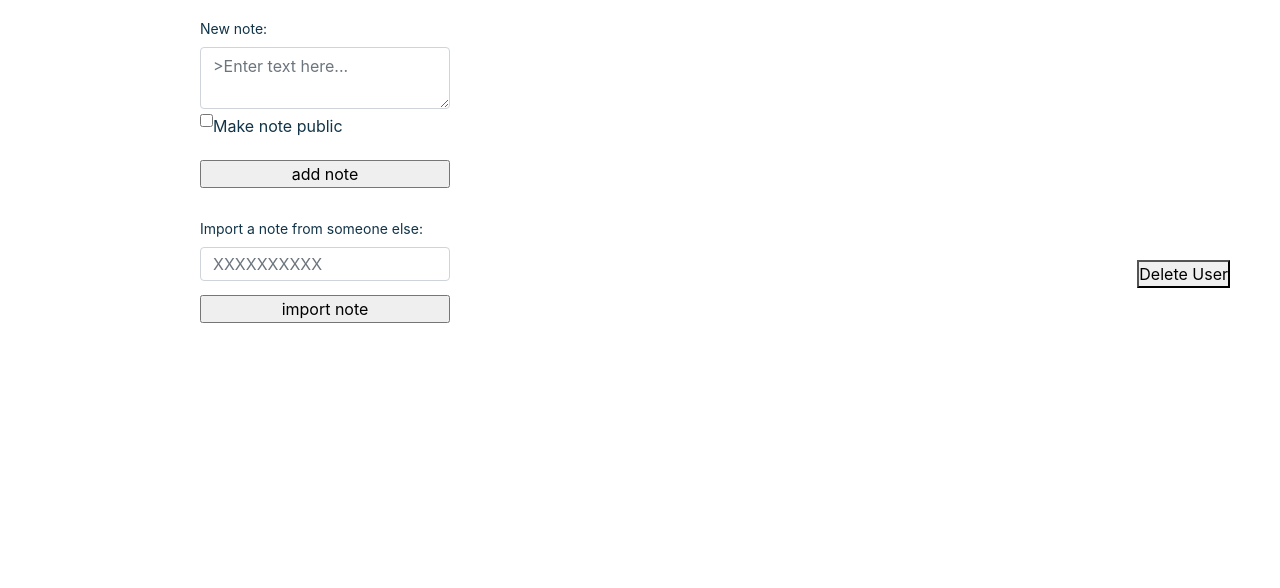
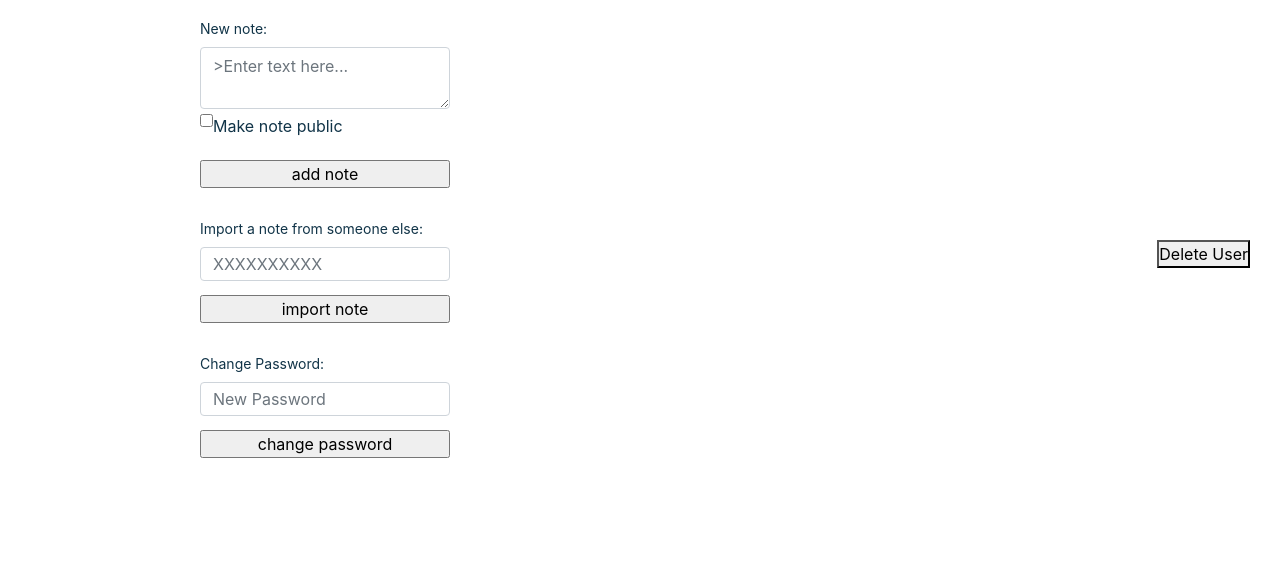
Before and after one commit to brycerkr/security-2, a Flask app: page /notes/ in a window 1280 px wide; the page is wider, and only the part inside the window is pictured. Shown: the part 482-1070 px from the top of that part. Before the commit the page ends 805 px from the top of that part, so only its background shows below. Run offline with Flask 3, Linux system fonts and the light colour scheme; the visitor is signed in with stand-in values (Sample User, id 1); data that the repository does not hold is empty; some libraries are stand-ins or nearby versions.

Commit message:
Added a change password function

```diff
--- a/app.py
+++ b/app.py
@@ -74,7 +74,7 @@ csrf = CSRFProtect(app)
 def set_csp_headers(response):
     response.headers["Content-Security-Policy"] = (
             "default-src 'self'; "
-            "script-src 'self' https://cdn.jsdelivr.net; "
+            f"script-src 'self' https://cdn.jsdelivr.net; 'nonce-{g.nonce}';"
             f"style-src 'self' https://fonts.googleapis.com 'nonce-{g.nonce}'; "
             "font-src 'self' https://fonts.gstatic.com; "
             "img-src 'self' data:;"
@@ -225,6 +225,12 @@ def register():
     if request.method == 'POST':
         username = request.form['username']
         password = request.form['password']
+        if (username == "" or password == ""):
+            usererror = "Please provide both username and password!"
+            errored = True
+        elif (len(username)>32 or len(password)>32):
+            usererror = "Username and password must be less than 32 characters!"
+            errored = True
         pw_hash = bcrypt.hashpw(password.encode('utf-8'), bcrypt.gensalt()).decode('utf-8')
         db = connect_db()
         c = db.cursor()
@@ -298,6 +304,24 @@ def delete_user():
     session.clear()
     return(redirect(url_for('index')))
 
+@app.route("/change_password", methods=["POST"])
+@login_required
+def change_password():
+    user_id = session['userid']
+    new_password = request.form['newpassword']
+    if new_password == "" or len(new_password)>32:
+        return(render_template('notes.html', passwordchangeerror="Password must be between 1 and 32 characters!"))
+    pw_hash = bcrypt.hashpw(new_password.encode('utf-8'), bcrypt.gensalt()).decode('utf-8')
+
+    db = connect_db()
+    c = db.cursor()
+    statement = "UPDATE users SET password = ? WHERE id = ?"
+    c.execute(statement, (pw_hash, user_id))
+    db.commit()
+    db.close()
+
+    return(render_template('notes.html', passwordchangesuccess="Password changed successfully!"))
+
 if __name__ == "__main__":
     #create database if it doesn't exist yet
     if not os.path.exists(app.database):
--- a/templates/notes.html
+++ b/templates/notes.html
@@ -130,8 +130,8 @@ ol, ul, dl {
 
 .notes__delete-user {
   position: absolute;
-  right: 50px;
-  bottom: 30px;
+  right: 30px;
+  bottom: 50px;
 }
 
 .notes__title-user {
@@ -310,6 +310,21 @@ ol, ul, dl {
         {% if importerror %}
               <p class="p-large"><strong>Error:</strong> {{ importerror }}
         {% endif %}
+         <form action="{{ url_for('change_password') }}" method="post" class="notes__input-wrapper">
+             <div class="notes__input-container">
+                 <label for="newpassword">Change Password:</label>
+                 <input class="form-control notes__input" type="password" placeholder="New Password" id="newpassword" name="newpassword" value={{request.form.newpassword}}>
+             </div>
+             <input type="hidden" name="csrf_token" value="{{ csrf_token() }}">
+             <input class="btn-solid-lg notes__input-margin-top" type="submit" name="submit_button" value="change password">
+         </form>
+              {% if passwordchangeerror %}
+              <p class="p-large"><strong>Error:</strong> {{ passwordchangeerror }}
+                  {% endif %}
+                  {% if passwordchangesuccess %}
+              <p class="p-large"><strong>Success:</strong> {{ passwordchangesuccess }}
+                  {% endif %}
+          </section>
       </section>
       <section>
         <form action="{{ url_for('delete_user') }}" method="post" class="notes__delete-user">
```
